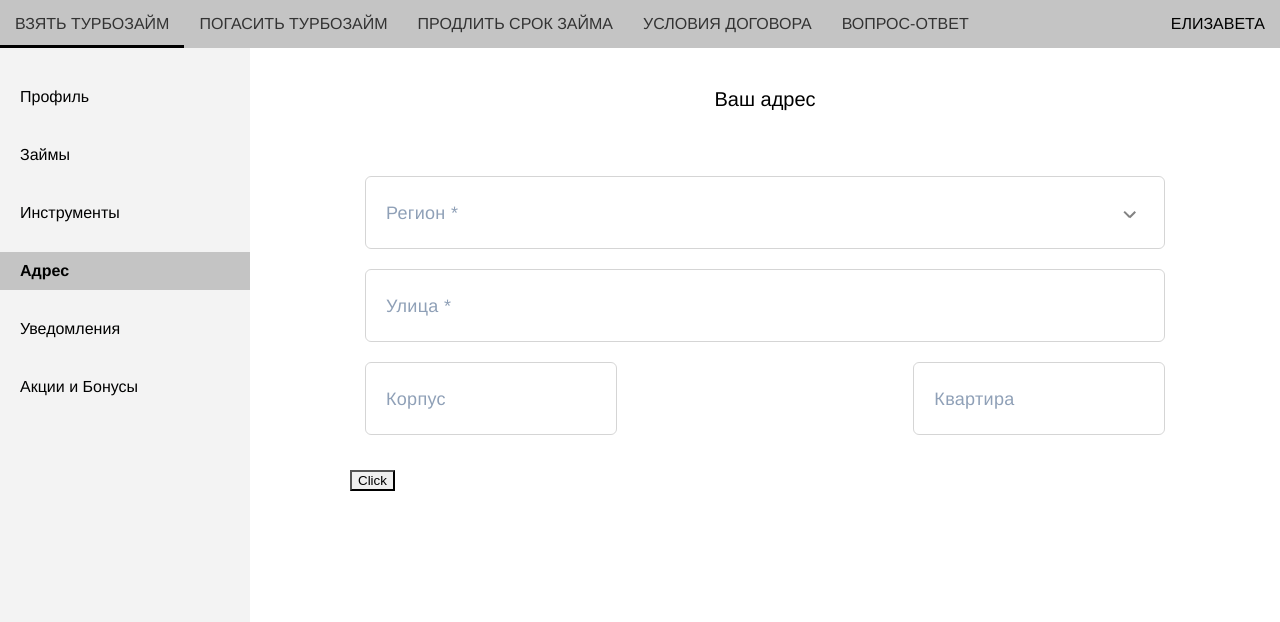
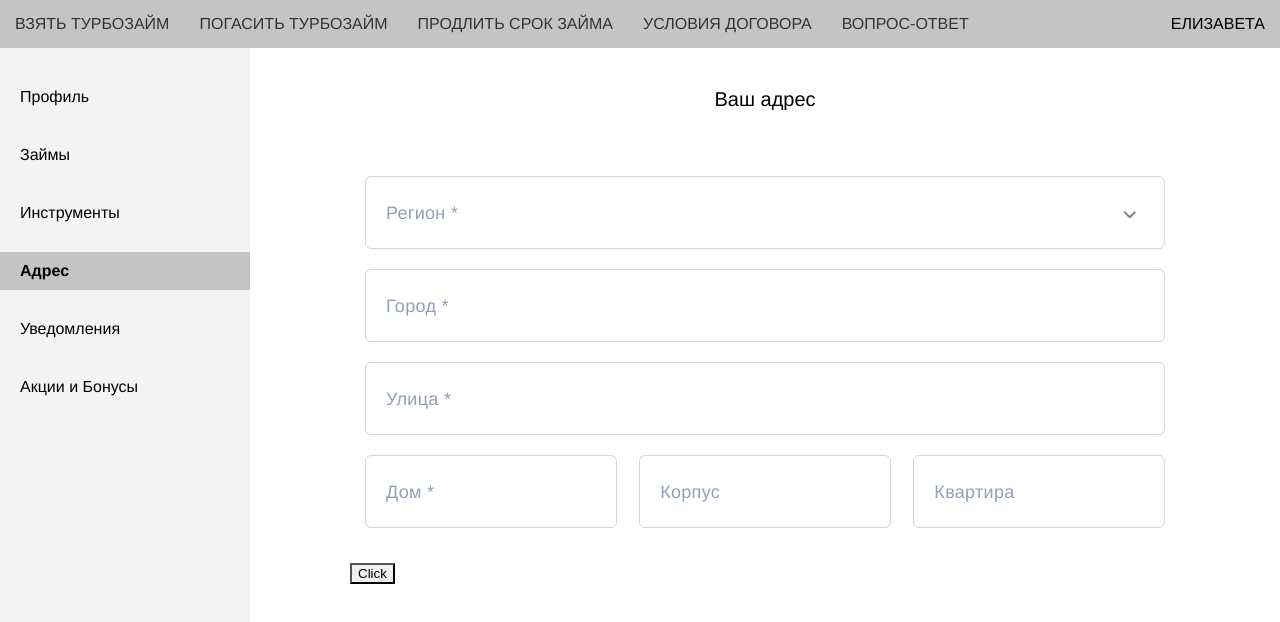
Before and after one commit to IdealAccount/Ulerr, a Vue app in the folder Uler/: page /address in a window 1280 px wide. Shown: the top 622 px of the page. Built offline with nearby package versions, Linux system fonts and the light colour scheme.

Commit message:
refactored component Address

```diff
--- a/Uler/src/components/sideMenuPages/address/Address.vue
+++ b/Uler/src/components/sideMenuPages/address/Address.vue
@@ -3,73 +3,29 @@
     <h3>Ваш адрес</h3>
     <div class="address-container">
       <form class="address-form" @click="">
-        <div class="address-form__row">
-          <span :class="['open', {active : isOpen}]" @click="isOpen = !isOpen"></span>
-          <input id="region"
-                 class="address-form__input address-form__input-select"
-                 v-model="region"
-                 required
+        <div v-for="(input,i) of formAddress"
+             :class="['address-form__row', {'address-form__row--mini' : input.mini}]"
+        >
+          <span :class="['open', {active : isOpen}]" @click="isOpen = !isOpen" v-if="input.selectList"></span>
+          <input :id="input.value"
+                 :class="['address-form__input', {'address-form__input-select' : input.selectList}]"
+                 v-model="inputModel[input.value]"
+                 :required="input.required"
+                 @input="showHint(api[input.value], inputModel[input.value])"
           >
-          <label for="region" class="address-form__label" data-require="Регион *"></label>
-          <transition>
-            <ul class="region-list" v-if="isOpen">
-              <li class="region-list__item"></li>
-            </ul>
-          </transition>
-        </div>
-        <div class="address-form__row" v-for="input of formAddress">
-          <input :id="input.id"
-                 class="address-form__input"
-                 v-model="city"
-                 :required="input.required"
-                 @focus="cityOnFocus = true"
-                 @input="showHint(api.city, city)"
+          <label :for="input.value"
+                 class="address-form__label"
+                 :data-require="input.dataAttr"
+                 @click="index = i + 1"
           >
-          <label :for="city"
-                 :class="['address-form__label', {'address-form__label--mini' : input.mini}]"
-                 :data-require="input.required"></label>
-          <hintList :hintList="hintList" :selectItem="selectItem" v-if="input.dropdown"></hintList>
-        </div>
-        <div class="address-form__row">
-          <input id="street"
-                 class="address-form__input"
-                 v-model="street"
-                 required
-                 @focus="streetOnFocus = true"
-                 @input="showHint(api.street, street)"
-          >
-          <label for="street" class="address-form__label" data-require="Улица *"></label>
-          <hintList :hintList="hintList" v-show="isFocus" v-if="streetOnFocus"></hintList>
-        </div>
-        <div class="address-form__multiply">
-          <div class="address-form__row" v-for="input of formAddress">
-            <input :id="input.id"
-                   :key="input.id"
-                   class="address-form__input"
-                   v-model="house"
-                   @focus="houseOnFocus = true"
-                   required
-                   @input="showHint(api.house, house)"
-            >
-            <label for="house" class="address-form__label" data-require="Дом *"></label>
-            <hintList :hintList="hintList" v-show="isFocus" v-if="houseOnFocus"></hintList>
-          </div>
-          <div class="address-form__row">
-            <input id="building"
-                   class="address-form__input"
-                   v-model="building"
-                   required
-            >
-            <label for="building" class="address-form__label" data-require="Корпус"></label>
-          </div>
-          <div class="address-form__row">
-            <input id="apartment"
-                   class="address-form__input"
-                   v-model="apartment"
-                   required
-            >
-            <label for="apartment" class="address-form__label" data-require="Квартира"></label>
-          </div>
+          </label>
+          <dropdown-hint :dropdownHint="dropdownHint"
+                         :key="i"
+                         :selectItem="selectItem"
+                         v-show="isShow || (index === i + 1)"
+                         v-if="input.dropdown"
+          ></dropdown-hint>
+          <select-list v-else-if="input.selectList" v-show="isOpen"></select-list>
         </div>
       </form>
       <button @click.prevent="getAddress">Click</button>
@@ -85,24 +41,26 @@
   </div>
 </template>
 <script>
-  import HintList from './HintList'
+  import {mapState} from 'vuex'
+  import DropdownHint from './DropdownHint'
+  import SelectList from './SelectList'
 
   export default {
     components: {
-      HintList
+      DropdownHint,
+      SelectList
     },
     data() {
       return {
-        region: null,
-        city: null,
-        street: null,
-        house: null,
-        building: null,
-        apartment: null,
-
+        inputModel: {
+          city: null,
+          street: null,
+          house: null,
+        },
         isOpen: false,
         isShow: false,
-        isFocus: false,
+
+        index: '',
 
         cityOnFocus: false,
         streetOnFocus: false,
@@ -110,41 +68,53 @@
 
         inputValue: '',
 
-        hintSet: [],
+        dropdownHintSet: [],
         selectedAoguid: '',
         cityAoguid: '',
         streetAoguid: '',
       }
     },
+    updated() {
+      console.log(this.inputModel.city)
+    },
     computed: {
+      ...mapState(['formAddress']),
       api() {
         return {
-          city: '/api/v1/city?query=' + this.city,
-          street: `/api/v1/street?aoguid=${this.selectedAoguid}&query=${this.street}`,
+          city: '/api/v1/city?query=' + this.inputModel.city,
+          street: `/api/v1/street?aoguid=${this.selectedAoguid}&query=${this.inputModel.street}`,
           house: `/api/v1/houses?aoguid=${this.selectedAoguid}`,
         }
       },
-      hintList() {
-        return Array.from(this.hintSet);
+      dropdownHint() {
+        return Array.from(this.dropdownHintSet);
       },
     },
     methods: {
+
       async showHint(api, inputVal) {
         this.inputValue = inputVal;
+
         let res = await axios.get('https://fias1.euler.solutions:443' + api)
         let {data} = res.data;
         // this.inputValue = this.inputValue.toLowerCase();
-        this.hintSet = new Set();
+        this.dropdownHintSet = new Set();
 
         if (api === this.api.house) {
           console.log('!')
           data.filter(searchQuery => {
-            if (searchQuery.housenum.search(this.inputValue) !== -1) this.hintSet.add(searchQuery);
+            if (searchQuery.housenum.search(this.inputValue) !== -1) this.dropdownHintSet.add(searchQuery);
           })
+        }
+        if (api === this.api.street) {
+
+        }
+        if (api === this.api.city) {
+
         }
         data.filter(searchQuery => {
           if (searchQuery.item_fullname.search(this.inputValue) !== -1) {
-            this.hintSet.add(searchQuery)
+            this.dropdownHintSet.add(searchQuery)
           }
           // if (inputVal.length < 0) this.hintSet.clear();
         });
@@ -153,8 +123,7 @@
       selectItem(item) {
         this.$emit('selectItem', item)
         this.selectedAoguid = item.aoguid;
-        this.inputValue = '';
-        this.cityOnFocus = false;
+        this.inputValue = item.item_fullname;
         console.log(this.selectedAoguid)
       },
       openSelectList() {
@@ -186,13 +155,19 @@
   .address-container {
     padding: 0 60px;
   }
-
   .address-form {
+    display: flex;
+    flex-wrap: wrap;
+    justify-content: space-between;
     padding: 15px;
     &__row {
       position: relative;
       padding: 35px 20px 15px;
       margin-bottom: 20px;
+      flex: 0 0 100%;
+      &--mini {
+        flex-basis: calc(100% / 3 - 15px);
+      }
     }
     &__label {
       position: absolute;
@@ -215,13 +190,6 @@
         letter-spacing: .3px;
       }
     }
-    &__multiply {
-      display: flex;
-      justify-content: space-between;
-      .address-form__row {
-        width: calc(100% / 3 - 15px);
-      }
-    }
     &__input {
       width: 100%;
       border: none;
@@ -239,12 +207,8 @@
           }
         }
       }
-      &-select {
-
-      }
     }
   }
-
   .open {
     position: absolute;
     cursor: pointer;
--- /dev/null
+++ b/Uler/src/components/sideMenuPages/address/DropdownHint.vue
@@ -0,0 +1,85 @@
+<template>
+  <div class="dropdown-wrapper">
+    <div class="dropdown-container">
+      <ul class="dropdown-list">
+        <li class="dropdown-list__item"
+            v-for="(item,i) of dropdownHint"
+            :key="i"
+            @click="getSelectItem(item)"
+        >
+          {{item.fullname || item.housenum}}
+        </li>
+      </ul>
+    </div>
+  </div>
+</template>
+<script>
+  export default {
+    props: ['dropdownHint', 'selectItem'],
+    data() {
+      return {}
+    },
+    mounted() {
+    },
+    methods: {
+      getSelectItem(selectItem) {
+        this.selectItem(selectItem)
+      }
+    }
+
+  }
+</script>
+<style lang="scss">
+  .dropdown {
+    &-wrapper {
+      position: absolute;
+      background: #fff;
+      left: 0;
+      top: 95%;
+      width: 330px;
+      z-index: 100;
+      overflow: hidden;
+      box-shadow: 1px 6px 5px rgba(0, 0, 0, .3);
+      border-radius: 0 0 6px 6px;
+    }
+    &-container {
+      width: 350px;
+      height: 100%;
+      max-height: calc(56px * 6);
+      background: #fff;
+      overflow-y: scroll;
+      overflow-x: hidden;
+    }
+    &-list {
+      background: #fff;
+      width: 100%;
+      &__item {
+        position: relative;
+        padding: 0 20px;
+        height: 56px;
+        display: flex;
+        align-items: center;
+        cursor: pointer;
+        transition: .3s;
+        word-break: break-word;
+        &:before {
+          content: '';
+          position: absolute;
+          top: 0;
+          left: 0;
+          display: block;
+          height: 0;
+          width: 2px;
+          background: deepskyblue;
+          transition: .3s;
+        }
+        &:hover {
+          background: #f3f3f3;
+          &:before {
+            height: 100%;
+          }
+        }
+      }
+    }
+  }
+</style>
--- a/Uler/src/components/sideMenuPages/address/HintList.vue
+++ /dev/null
@@ -1,85 +0,0 @@
-<template>
-  <div class="hint-wrapper">
-    <div class="hint-container">
-      <ul class="hint-list">
-        <li class="hint-list__item"
-            v-for="(item,i) of hintList"
-            :key="i"
-            @click="getSelectItem(item)"
-        >
-          {{item.fullname || item.housenum}}
-        </li>
-      </ul>
-    </div>
-  </div>
-</template>
-<script>
-  export default {
-    props: ['hintList', 'selectItem'],
-    data() {
-      return {
-      }
-    },
-    mounted() {
-    },
-    methods: {
-      getSelectItem(selectItem) {
-        this.selectItem(selectItem)
-      }
-    }
-
-  }
-</script>
-<style lang="scss">
-  .hint-wrapper {
-    position: absolute;
-    background: #fff;
-    left: -1px;
-    top: 95%;
-    width: 330px;
-    z-index: 100;
-    overflow: hidden;
-    box-shadow: 1px 6px 5px rgba(0, 0, 0, .3);
-  }
-
-  .hint-container {
-    width: 350px;
-    height: 100%;
-    max-height: calc(56px * 6);
-    background: #fff;
-    overflow-y: scroll;
-    overflow-x: hidden;
-  }
-
-  .hint-list {
-    background: #fff;
-    width: 100%;
-    &__item {
-      position: relative;
-      padding: 0 20px;
-      height: 56px;
-      display: flex;
-      align-items: center;
-      cursor: pointer;
-      transition: .3s;
-      word-break: break-word;
-      &:before {
-        content: '';
-        position: absolute;
-        top: 0;
-        left: 0;
-        display: block;
-        height: 0;
-        width: 2px;
-        background: deepskyblue;
-        transition: .3s;
-      }
-      &:hover {
-        background: #f3f3f3;
-        &:before {
-          height: 100%;
-        }
-      }
-    }
-  }
-</style>
--- /dev/null
+++ b/Uler/src/components/sideMenuPages/address/SelectList.vue
@@ -0,0 +1,13 @@
+<template>
+  <div>
+    <div class="dropdown-wrapper">
+      <div class="dropdown-container">
+        <ul class="dropdown-list">
+          <li class="dropdown-list__item">
+
+          </li>
+        </ul>
+      </div>
+    </div>
+  </div>
+</template>
--- a/Uler/src/store/store.js
+++ b/Uler/src/store/store.js
@@ -12,10 +12,46 @@ export const store = new Vuex.Store({
         id: 1,
         required: true,
         dataAttr: 'Регион *',
-        mini: false,
+        selectList: true,
+        value: 'region',
+
+      },
+      {
+        id: 2,
+        required: true,
+        dataAttr: 'Город *',
         dropdown: true,
-        value: 'region'
-      }
+        value: 'city'
+      },
+      {
+        id: 3,
+        required: true,
+        dataAttr: 'Улица *',
+        dropdown: true,
+        value: 'street'
+      },
+      {
+        id: 4,
+        required: true,
+        dataAttr: 'Дом *',
+        mini: true,
+        dropdown: true,
+        value: 'house'
+      },
+      {
+        id: 5,
+        required: true,
+        dataAttr: 'Корпус',
+        mini: true,
+        value: 'building'
+      },
+      {
+        id: 6,
+        required: true,
+        dataAttr: 'Квартира',
+        mini: true,
+        value: 'apartment'
+      },
     ]
   },
   getters: {
```
